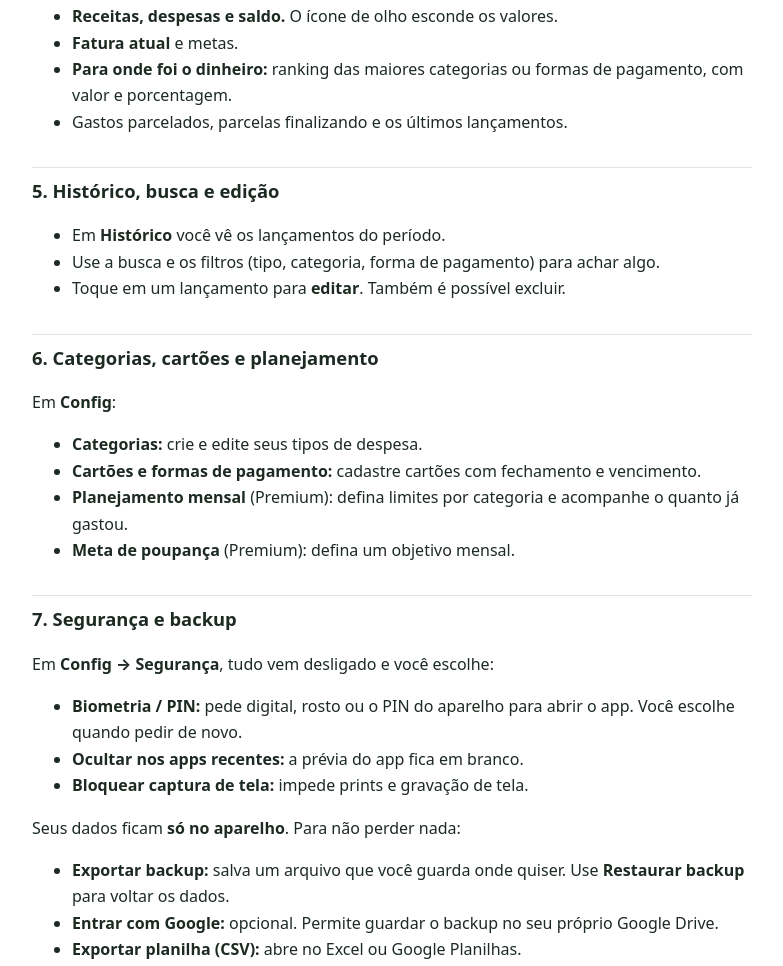
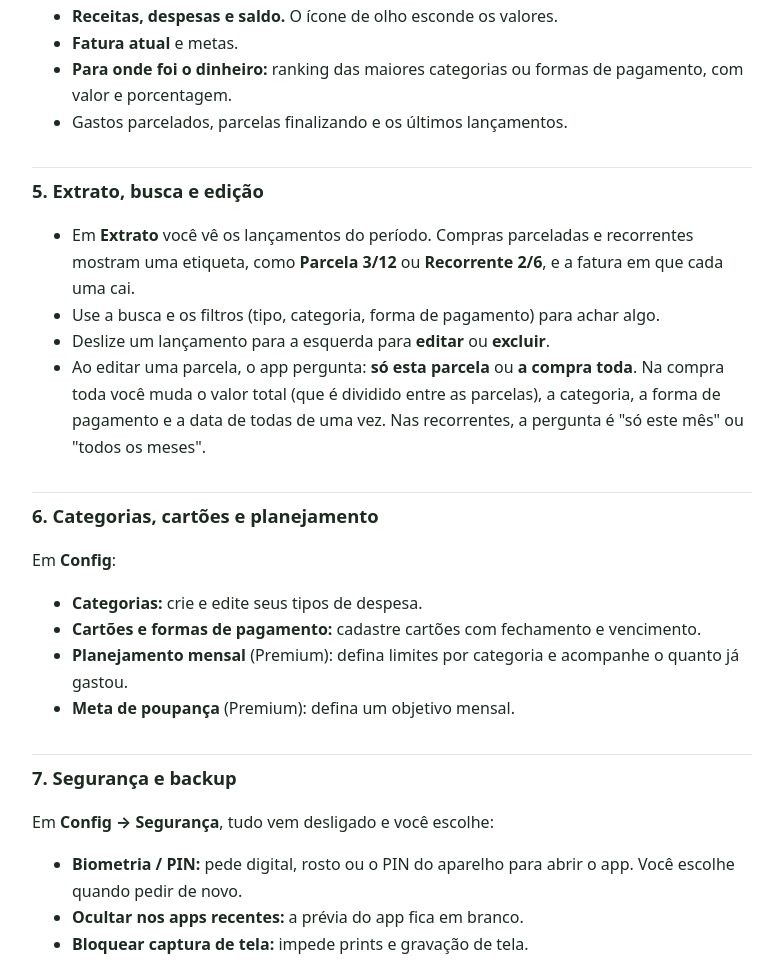
Before and after one commit to ARPNetBR/minhagrana-site, a plain HTML site: page guia.html in a window 1280 px wide. Shown: the part 1004-1970 px from the top of the page, without its empty margins (248-1031 px from the left). Drawn offline with Linux system fonts and the light colour scheme.

Commit message:
Guia: extrato, etiquetas e edição da compra toda

```diff
--- a/guia.html
+++ b/guia.html
@@ -53,11 +53,12 @@
 <li><strong>Para onde foi o dinheiro:</strong> ranking das maiores categorias ou formas de pagamento, com valor e porcentagem.</li>
 <li>Gastos parcelados, parcelas finalizando e os últimos lançamentos.</li>
 </ul>
-<h2>5. Histórico, busca e edição</h2>
+<h2>5. Extrato, busca e edição</h2>
 <ul>
-<li>Em <strong>Histórico</strong> você vê os lançamentos do período.</li>
+<li>Em <strong>Extrato</strong> você vê os lançamentos do período. Compras parceladas e recorrentes mostram uma etiqueta, como <strong>Parcela 3/12</strong> ou <strong>Recorrente 2/6</strong>, e a fatura em que cada uma cai.</li>
 <li>Use a busca e os filtros (tipo, categoria, forma de pagamento) para achar algo.</li>
-<li>Toque em um lançamento para <strong>editar</strong>. Também é possível excluir.</li>
+<li>Deslize um lançamento para a esquerda para <strong>editar</strong> ou <strong>excluir</strong>.</li>
+<li>Ao editar uma parcela, o app pergunta: <strong>só esta parcela</strong> ou <strong>a compra toda</strong>. Na compra toda você muda o valor total (que é dividido entre as parcelas), a categoria, a forma de pagamento e a data de todas de uma vez. Nas recorrentes, a pergunta é "só este mês" ou "todos os meses".</li>
 </ul>
 <h2>6. Categorias, cartões e planejamento</h2>
 <p>Em <strong>Config</strong>:</p>
```
